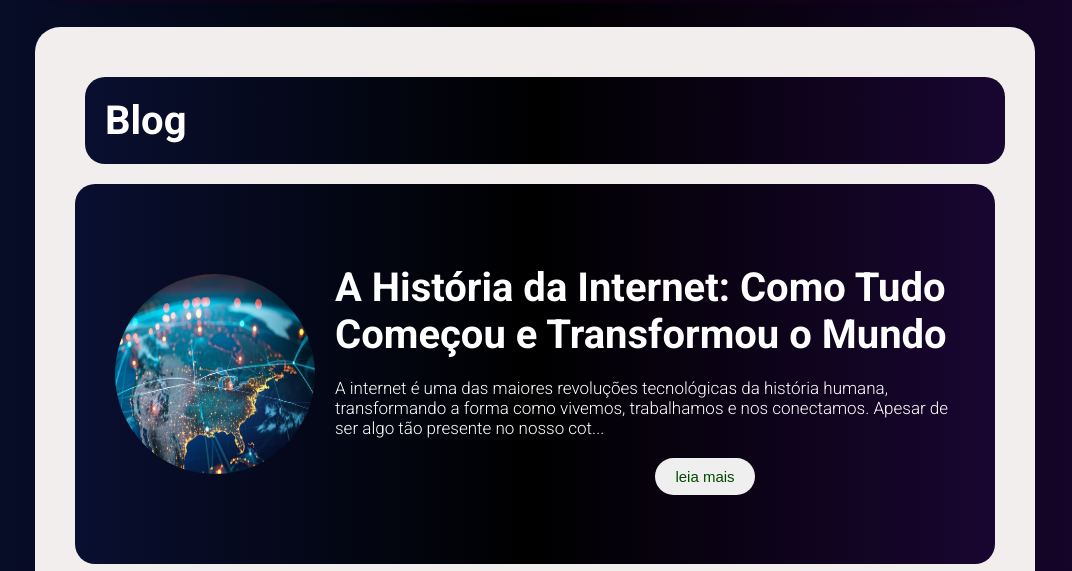
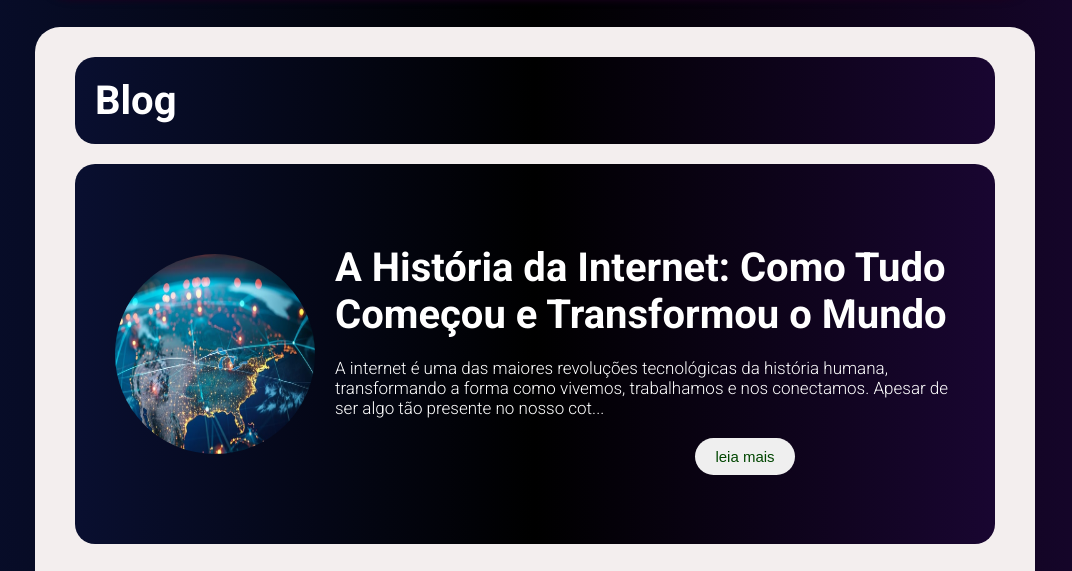
Before and after one commit to Jpaulo2589/portifolio-joao-paulo, a plain HTML site: page blog.html in a window 1280 px wide. Shown: the part 156-727 px from the top of the page, without its empty margins (105-1177 px from the left). Drawn offline with Linux system fonts and the light colour scheme; a web font is replaced by a local one.

Commit message:
Corrige caixa da seção blog

```diff
--- a/blog.html
+++ b/blog.html
@@ -58,7 +58,7 @@
             </article>
         </section>
 
-        <section class="secoes-conteudos-principais">
+        <!--<section class="secoes-conteudos-principais">
             <img src="imagens/como-era-a-internet-uma-jornada-pelo-passado-do-mundo-digital.jpg" alt="">
 
             <article>
@@ -69,7 +69,7 @@
                 <button><a href="">leia mais</a></button>
 
             </article>
-        </section>
+        </section>-->
 
         <section class="secoes-conteudos-principais">
             <img src="imagens/O-que-é-a-World-Wide-Web-Entendendo-a-Rede-que-Transformou-o-Mundo.jpg" alt="">
--- a/blog.style.css
+++ b/blog.style.css
@@ -17,7 +17,9 @@ main h1 {
     font-size: 40px;
     padding: 20px;
     margin: 20px;
+    margin: auto;
     border-radius: 20px;
+
 }
 
 
@@ -29,7 +31,7 @@ main h1 {
     justify-content: space-between;
     align-items: center;
     margin: auto;
-    margin-top: 0;
+    margin-top: 20px;
     margin-bottom: 30px;
     border-radius: 20px;
     padding: 0 40px;
@@ -56,7 +58,7 @@ main h1 {
     border-radius: 20px;
     border: none;
     width: 100px;
-    margin-left: 340px;
+    margin-left: 380px;
 }
 
 .secoes-conteudos-principais article button a {
```
